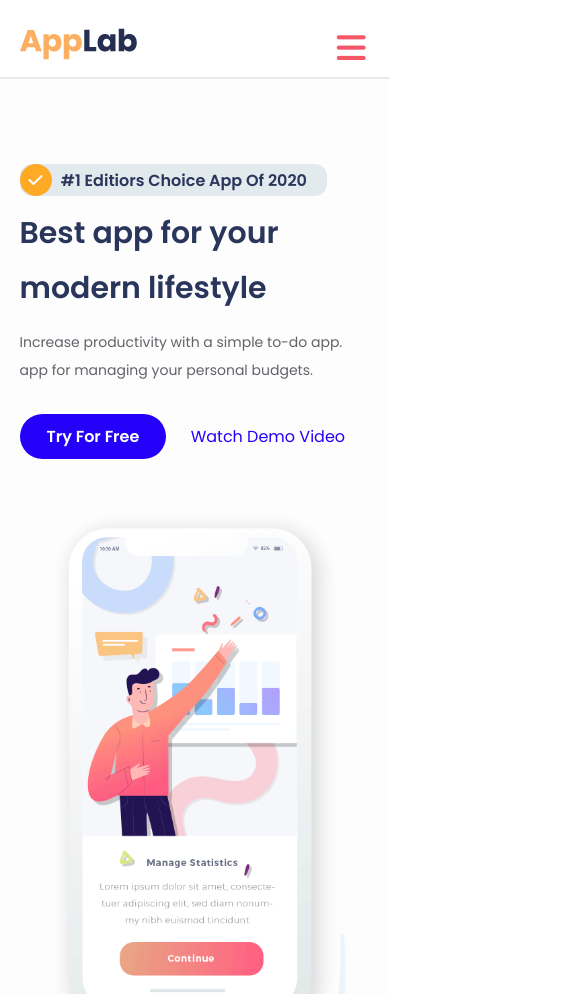
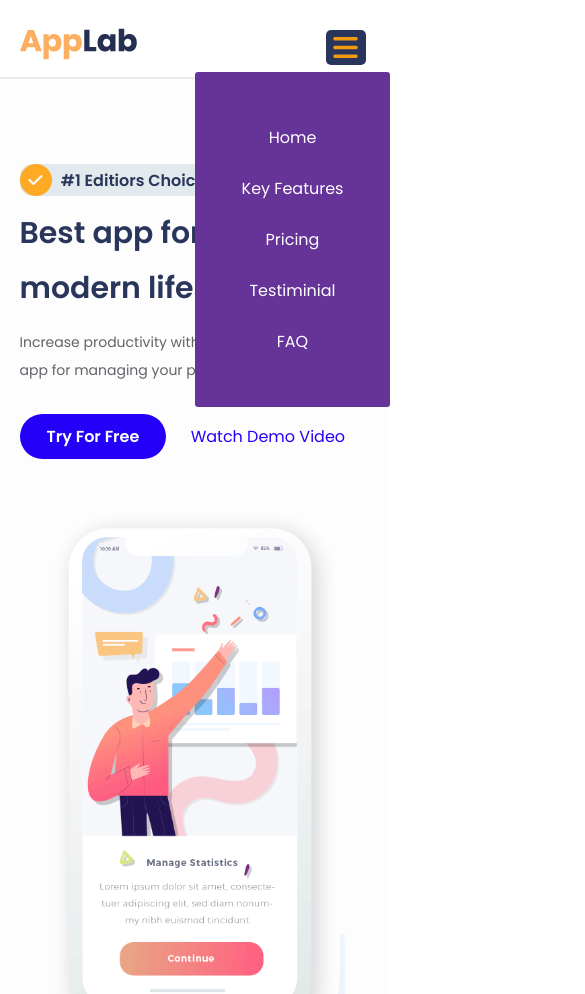
Before and after one commit to Akash0467/applab, a plain HTML site: page index.html in a window 390 px wide. Shown: the top 994 px of the page, 585 px wide, since content can reach past the window. Drawn offline with Linux system fonts and the light colour scheme.

Commit message:
change
change

```diff
--- a/assets/index.js
+++ b/assets/index.js
@@ -1,6 +1,12 @@
-const clickEvent = document.getElementById("clack");
-const sidebar = document.querySelector(".bar");
-clickEvent.onclick = function(){
-    clickEvent.classList.toggle('active')
-    sidebar.classList.toggle('active')
+// Click Event
+const toggleBtn = document.querySelector(".show");
+const toggleBtnIcon = document.querySelector(".show i");
+const dropDownMenu = document.querySelector(".menu");
+toggleBtn.onclick = function(){
+    dropDownMenu.classList.toggle('open')
+    const isOpen = dropDownMenu.classList.contains('open')
+
+    toggleBtnIcon.classList = isOpen
+    ? 'fa-solid fa-xmark'
+    : 'fa-solid fa-bars'
 }
--- a/assets/respossive.css
+++ b/assets/respossive.css
@@ -108,40 +108,46 @@
     flex: 0 0 100%;
     width: 100%
   }
-  .bar{
+  .menu{
     flex-direction: column;
     position: absolute;
-    top: 10%;
-    right: -100%;
-    width: 360px;
+    top: 8.5%;
+    right: -150%;
+    width: 0%;
     transition: 0.5s all linear;
     background: rebeccapurple;
     color: #fff;
     border-radius: 0.3rem;
-    opacity: 0;
+    transition: 0.5s all ease-in-out;
   }
- .bar.active {
+ .open {
     right: 0%;
-  opacity: 1;
+    width: 40%;
 }
-.bar{
+.menu{
   flex-direction: column;
 }
-.bar ul{
+.menu ul{
   flex-direction: column;
   margin: 4rem 0;
 }
-.bar ul li{
+.menu ul li{
   margin: 1.3rem 0;
 }
-.bar ul li a{
+.menu ul li a{
   color: #fff;
 }
 .manu-btn{
   display: none;
 }
-#clack i{
-    display: block;
+.show i{
+	background: var(--color2);
+	height: 35px;
+	width: 40px;
+	display: flex;
+	justify-content: center;
+	align-items: center;
+	border-radius: 5px;
 }
 .left-app {
     -ms-flex-preferred-size: 70%;
@@ -455,6 +461,10 @@
 }
 
 @media all and (max-width:576px){
+  .open {
+    right: 0%;
+    width: 50%;
+  }
   .bennar-heading h1 {
     font-size: 3.5rem;
   }
--- a/assets/style.css
+++ b/assets/style.css
@@ -145,13 +145,13 @@ a{
     margin-left: 30px;
     margin-left: 3rem;
 }
-#clack i{
-    font-size: 33px;
-    font-size: 3.3rem;
+.show i{
+    font-size: 28px;
+    font-size: 2.8rem;
     margin-right: 0.5px;
     margin-right: 0.5rem;
     display: none;
-    color: var(--color5);
+    color: #f39b0f;
 }
 /*******************************************/
     /******** 2. Bennar Area Css *******/
--- a/index.html
+++ b/index.html
@@ -26,11 +26,11 @@
         <div class="header-items">
             <div class="logo">
                 <a href="#"><img src="assets/images/logo.jpg" alt="AppLab"></a>
-                <div id="clack">
+                <div class="show">
                     <a href="#"><i class="fa-solid fa-bars"></i></a>
                 </div>
             </div>
-            <nav class="menu bar">
+            <nav class="menu open">
                 <ul>
                     <li><a href="#">Home</a></li>
                     <li><a href="#">Key Features</a></li>
```
